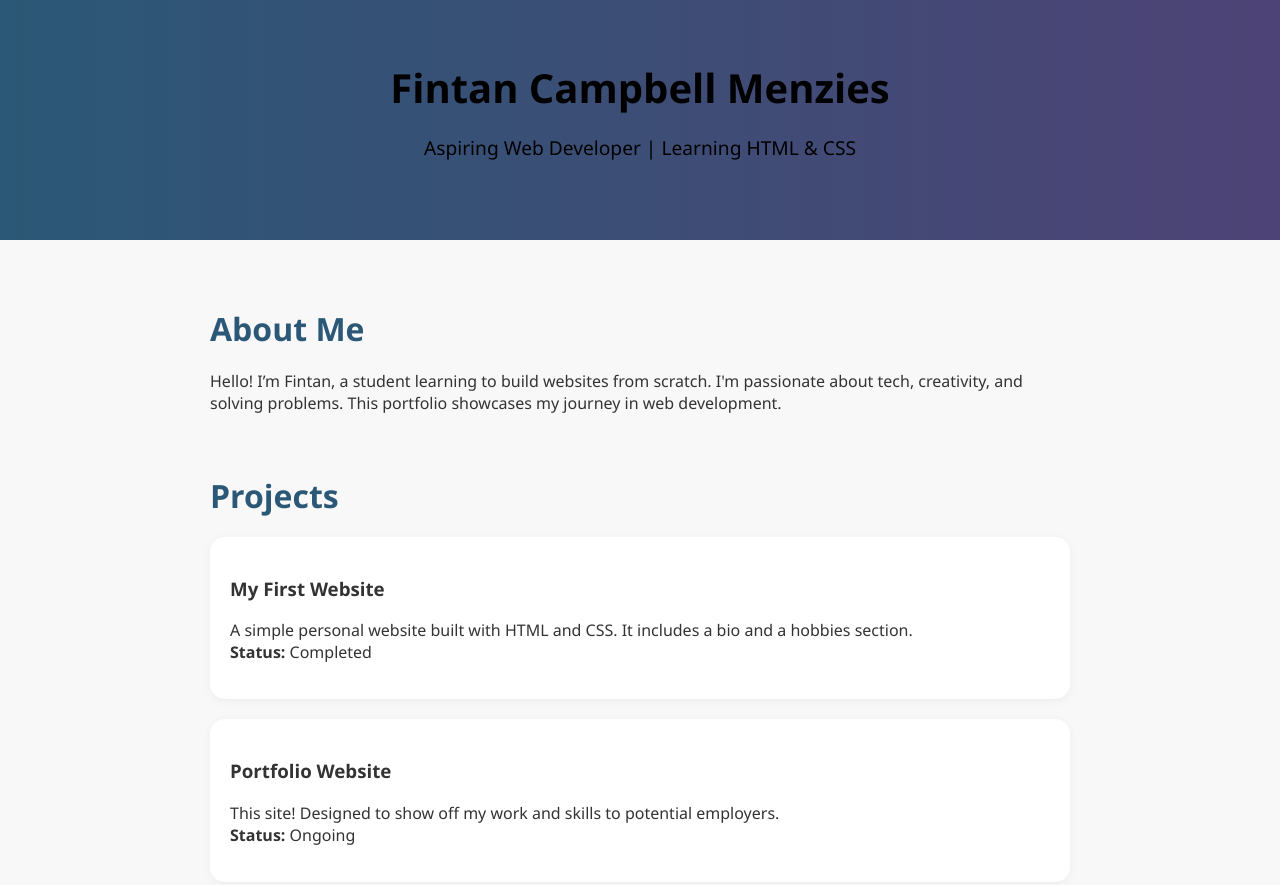
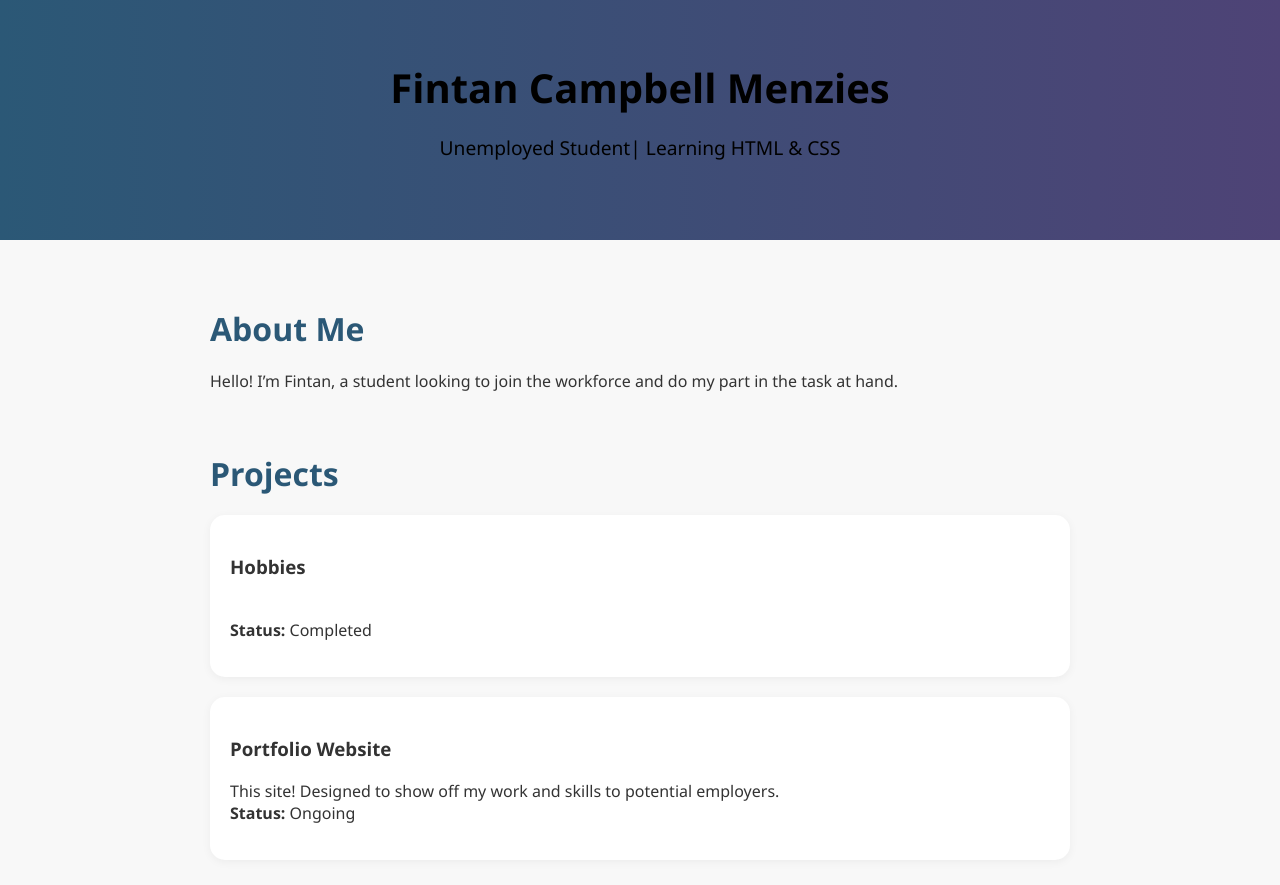
Before and after one commit to Fin114/fintan-portfolio1, a plain HTML site: page index.html in a window 1280 px wide. Shown: the top 885 px of the page. Drawn offline with Linux system fonts and the light colour scheme.

Commit message:
Update index.html

```diff
--- a/index.html
+++ b/index.html
@@ -85,21 +85,21 @@
 
   <header>
     <h1>Fintan Campbell Menzies</h1>
-    <p>Aspiring Web Developer | Learning HTML & CSS</p>
+    <p>Unemployed Student| Learning HTML & CSS</p>
   </header>
 
   <div class="container">
 
     <div class="section">
       <h2>About Me</h2>
-      <p>Hello! I’m Fintan, a student learning to build websites from scratch. I'm passionate about tech, creativity, and solving problems. This portfolio showcases my journey in web development.</p>
+      <p>Hello! I’m Fintan, a student looking to join the workforce and do my part in the task at hand.</p>
     </div>
 
     <div class="section">
       <h2>Projects</h2>
       <div class="project-card">
-        <h3>My First Website</h3>
-        <p>A simple personal website built with HTML and CSS. It includes a bio and a hobbies section. <br><strong>Status:</strong> Completed</p>
+        <h3>Hobbies</h3>
+        <p> <br><strong>Status:</strong> Completed</p>
       </div>
       <div class="project-card">
         <h3>Portfolio Website</h3>
```
